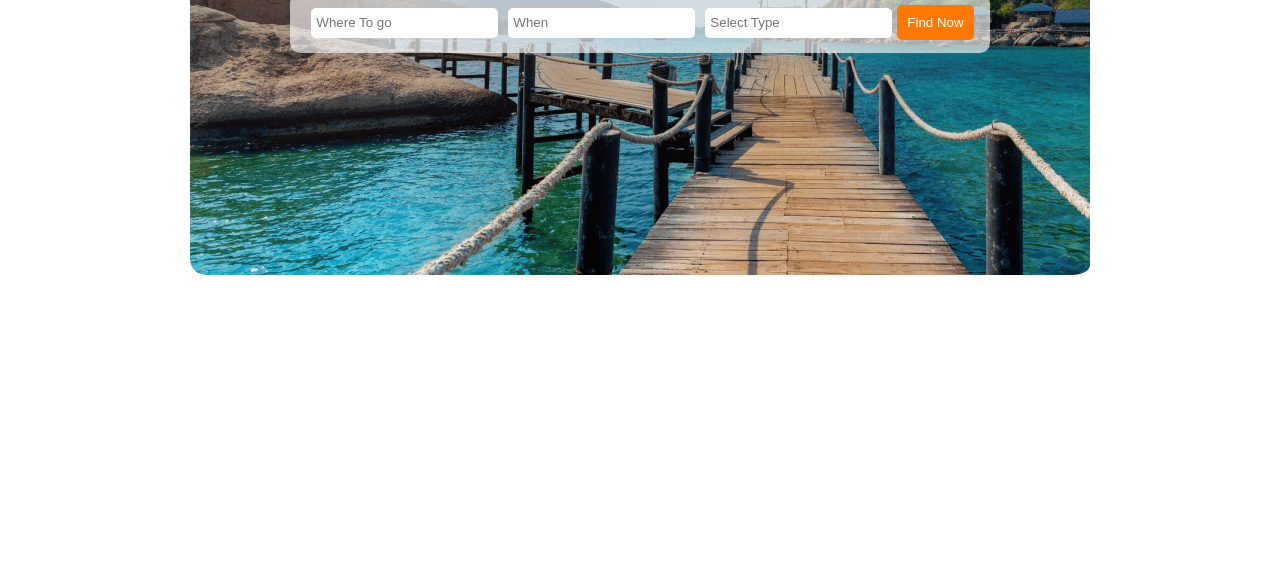
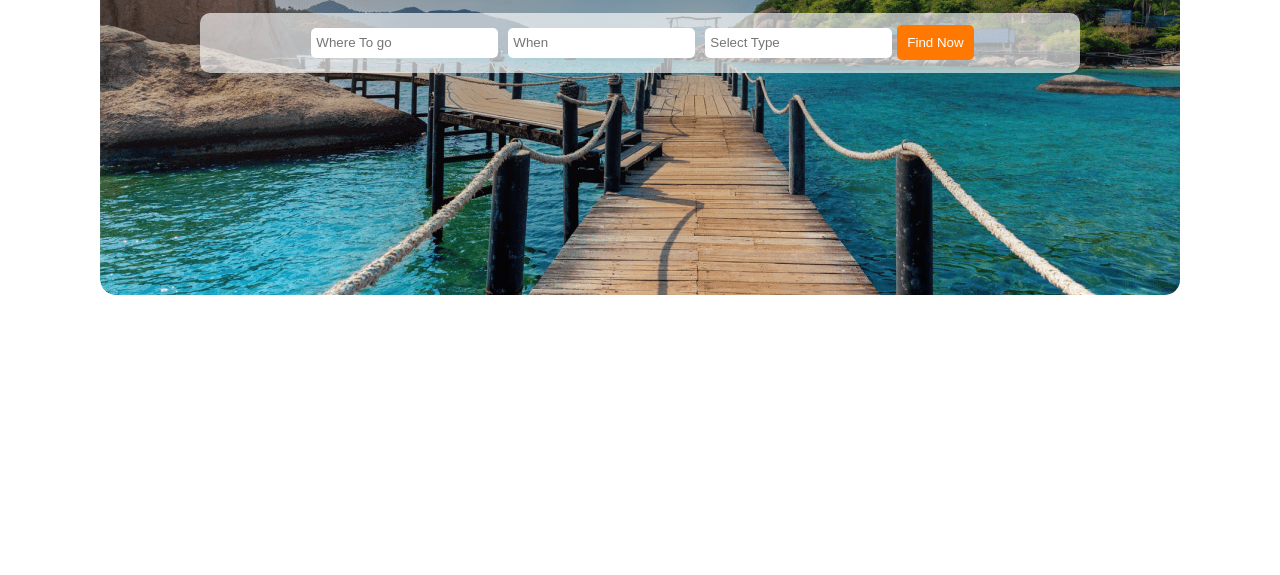
Before and after one commit to shakil-py/PA2webresposdive-, a plain HTML site: page index.html in a window 1280 px wide. Shown: the part 225-800 px from the top of the page. Drawn offline with Linux system fonts and the light colour scheme.

Commit message:
add proper informetion

```diff
--- a/style/style.css
+++ b/style/style.css
@@ -1,18 +1,18 @@
 /* share css */
 body {
-    margin: 0 90px;
+    margin: 0 100px;
 }
 
 /* Bannar section */
 .banermain {
     background-image: linear-gradient(to bottom, rgba(31, 31, 31, 0.549), rgba(255, 255, 255, 0)),
         url('/images/Group\ 13\ \(1\)\ \(1\).png');
-
+    margin-top: 20px;
 
     background-repeat: no-repeat;
     height: 500px;
-    margin: 0 100px;
-    border-radius: 2%;
+
+    border-radius: 15px;
 }
 
 .banersection {
```
